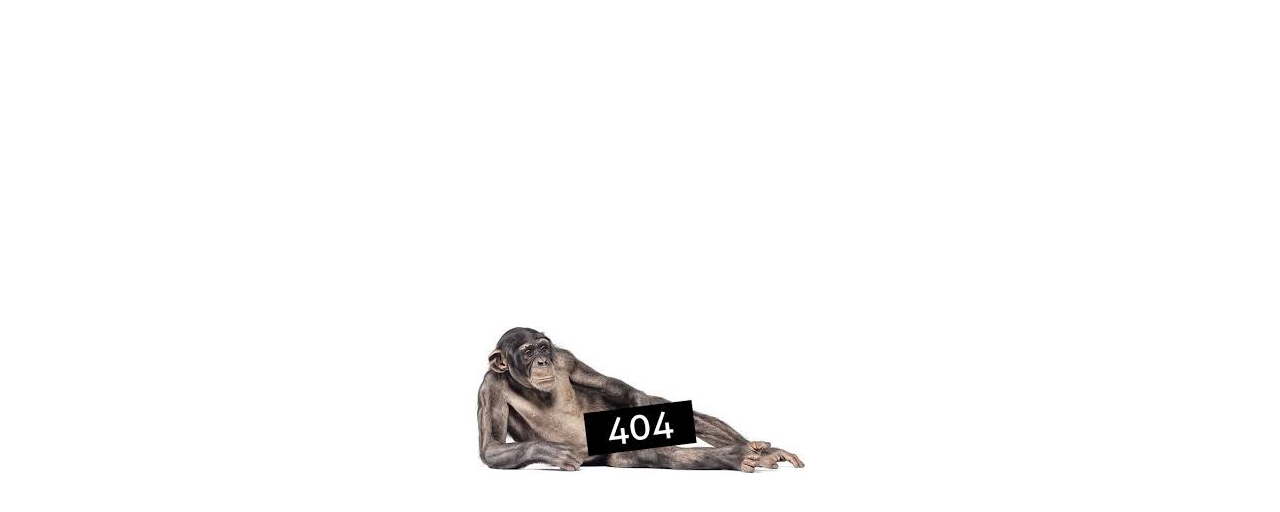
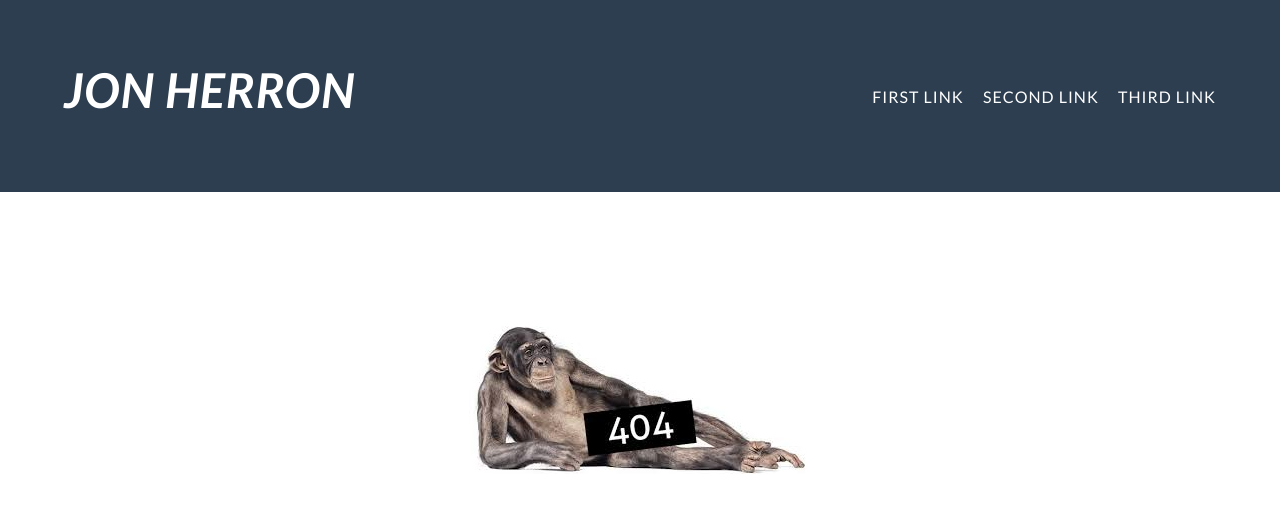
Before and after one commit to JonHerron/jonherron.github.io, a plain HTML site: page 404.html in a window 1280 px wide. Drawn offline with Linux system fonts and the light colour scheme.

Commit message:
Modify 404 Page

```diff
--- a/404.html
+++ b/404.html
@@ -5,13 +5,101 @@
 	<title>404 Error</title>
 </head>
 <style>
+@import url(http://fonts.googleapis.com/css?family=Lato:400,700italic);
+
+* { padding: 0; margin: 0; }
+body { background: #1abc9c; font-family: 'Lato', sans-serif; text-transform: uppercase; letter-spacing: 1px;}
+
+header {
+    text-align: justify;
+    height: 8em;
+    padding: 2em 5%;
+    background: #2c3e50;
+    color: #fff;
+}
+
+header h1,
+header nav {
+    display: inline-block;
+}
+
+header h1 {
+    height: 100%;
+}
+
+header h1::before {
+    content: '';
+    display: inline-block;
+    vertical-align: middle;
+    height: 100%;
+}
+
+header::after {
+    content: '';
+    display: inline-block;
+    width: 100%;
+}
+
+header > div,
+header > div::before,
+header nav,
+header > div h1 {
+    display: inline-block;
+    vertical-align: middle;
+    text-align: left;
+}
+
+header > div {
+    height: 100%;
+}
+
+header > div::before {
+    content: '';
+    height: 100%;
+}
+
+header > div h1 {
+    font-size: 3em;
+    font-style: italic;
+}
+
+header nav a {
+    padding: 0 0.6em;
+    white-space: nowrap;
+}
+
+header nav a:last-child {
+    padding-right: 0;
+}
+
+@media screen and (max-width: 720px){
+
+    header {
+        height: auto;
+    }
+
+    header > div,
+    header > div h1,
+    header nav {
+        height: auto;
+        width: auto;
+        display: block;
+        text-align: center;
+    }
+
+}
+
 html {
    width:100%;
    height:100%;
    background:url(bitmap/404.jpg) center center no-repeat;
 }
+
 </style>
 <body>
-
+<header>
+    <div><h1>Jon Herron</h1></div>
+    <nav><a>First Link</a><a>Second Link</a><a>Third Link</a></nav>
+</header>
 </body>
 </html>
```
